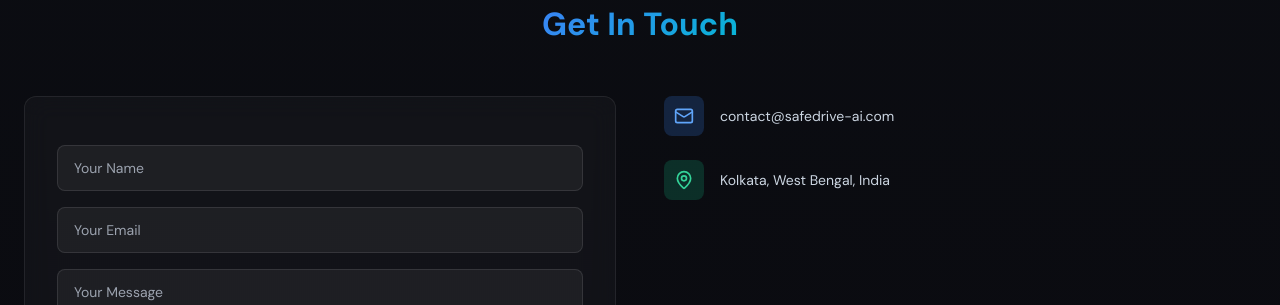
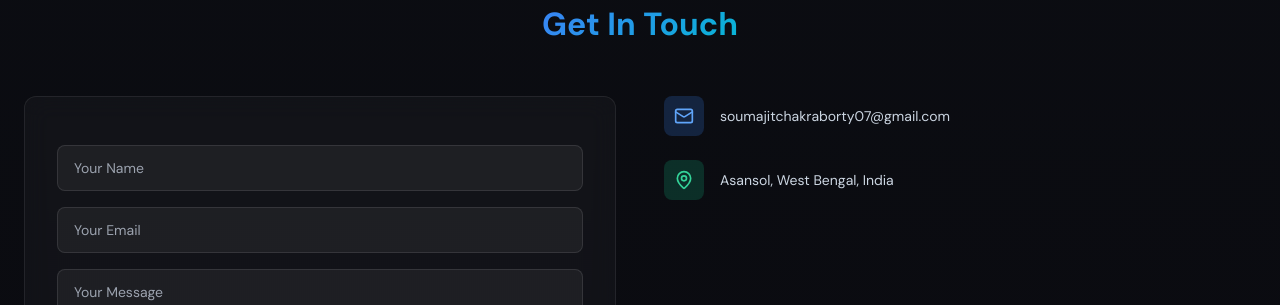
Before and after one commit to Soumajit1/-SafeDrive-AI, a Flask app: page / in a window 1280 px wide. Shown: the part 4426-4731 px from the top of the page. Run offline with Flask 3, Linux system fonts and the light colour scheme; some libraries are stand-ins or nearby versions.

Commit message:
Update welcome page

```diff
--- a/templates/welcome.html
+++ b/templates/welcome.html
@@ -312,11 +312,11 @@
         <div class="space-y-6">
           <div class="flex items-center gap-4">
             <div class="w-10 h-10 rounded-lg bg-blue-500/20 flex items-center justify-center"><i data-lucide="mail" class="w-5 h-5 text-blue-400"></i></div>
-            <p class="text-sm text-slate-300">contact@safedrive-ai.com</p>
+            <p class="text-sm text-slate-300">soumajitchakraborty07@gmail.com</p>
           </div>
           <div class="flex items-center gap-4">
             <div class="w-10 h-10 rounded-lg bg-emerald-500/20 flex items-center justify-center"><i data-lucide="map-pin" class="w-5 h-5 text-emerald-400"></i></div>
-            <p class="text-sm text-slate-300">Kolkata, West Bengal, India</p>
+            <p class="text-sm text-slate-300">Asansol, West Bengal, India</p>
           </div>
         </div>
       </div>
```
